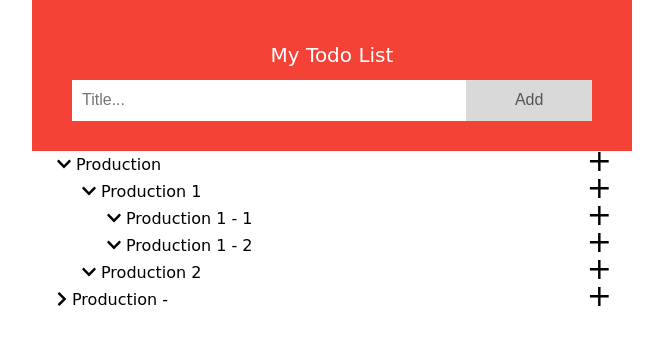
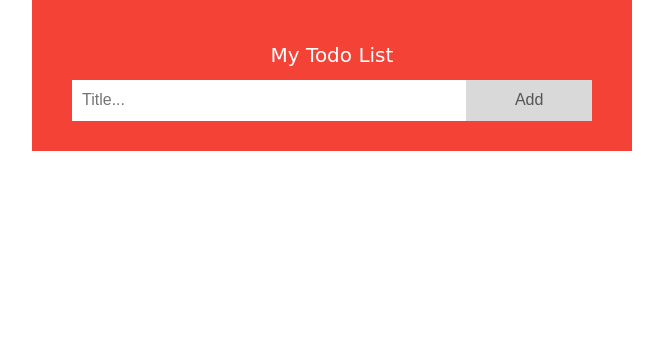
Before and after one commit to vinograd1kaa/todoList-frontend, a React (Create React App) app: page /todo in a window 1280 px wide. Shown: the top 344 px of the page, without its empty margins (308-971 px from the left). Built offline with nearby package versions, Linux system fonts and the light colour scheme.

Commit message:
add TodoItem.jsx actions

```diff
--- a/package.json
+++ b/package.json
@@ -10,6 +10,10 @@
     "@testing-library/jest-dom": "^5.11.9",
     "@testing-library/react": "^11.2.5",
     "@testing-library/user-event": "^12.6.3",
+    "@types/jest": "^29.0.0",
+    "@types/node": "^18.7.14",
+    "@types/react": "^18.0.18",
+    "@types/react-dom": "^18.0.6",
     "axios": "^0.21.1",
     "i18next": "^19.8.7",
     "i18next-browser-languagedetector": "^6.0.1",
@@ -28,6 +32,7 @@
     "styled-components": "^5.2.1",
     "typeface-roboto": "^1.1.13",
     "typeface-source-sans-pro": "^1.1.13",
+    "typescript": "^4.8.2",
     "web-vitals": "^1.1.0"
   },
   "scripts": {
@@ -50,6 +55,7 @@
     ]
   },
   "devDependencies": {
+    "@types/lodash": "^4.14.184",
     "eslint-config-airbnb": "^18.2.1",
     "eslint-config-prettier": "^7.2.0",
     "eslint-plugin-jsx-a11y": "^6.4.1",
--- a/src/containers/Todo/TodoItem.jsx
+++ b/src/containers/Todo/TodoItem.jsx
@@ -22,20 +22,34 @@ const TodoItem = ({ id, title, expanded, subTasks }) => {
     dispatch({ type: 'TOGGLE_ITEM', payload: { id } });
   };
 
-  useEffect(() => {
-    function handleClickOutside(event) {
-      if (isEditing && inputRef.current && !inputRef.current.contains(event.target)) {
+  function handleClickOutside(event) {
+    if (isEditing && inputRef.current && !inputRef.current.contains(event.target)) {
+      setIsEditing(false);
+      dispatch({ type: 'EDIT_TODO_TITLE', payload: { id, title: newTitle } });
+    }
+
+    if (isAddingSubItem && inputRef.current && !inputRef.current.contains(event.target)) {
+      setIsAddingSubItem(false);
+      setNewSubItemTitle('');
+      dispatch({ type: 'ADD_TODO', payload: { parentId: id, title: newSubItemTitle } });
+    }
+  }
+
+  const handleKeyDown = (event) => {
+    if (event.keyCode === 13) {
+      if (isEditing) {
         setIsEditing(false);
         dispatch({ type: 'EDIT_TODO_TITLE', payload: { id, title: newTitle } });
       }
-
-      if (isAddingSubItem && inputRef.current && !inputRef.current.contains(event.target)) {
+      if (isAddingSubItem) {
         setIsAddingSubItem(false);
         setNewSubItemTitle('');
         dispatch({ type: 'ADD_TODO', payload: { parentId: id, title: newSubItemTitle } });
       }
     }
+  };
 
+  useEffect(() => {
     document.addEventListener('mousedown', handleClickOutside);
 
     return () => {
@@ -49,6 +63,7 @@ const TodoItem = ({ id, title, expanded, subTasks }) => {
         <input
           ref={inputRef}
           value={newTitle}
+          onKeyDown={handleKeyDown}
           onChange={({ target }) => setNewTitle(target.value)}
           autoFocus
         />
@@ -91,6 +106,7 @@ const TodoItem = ({ id, title, expanded, subTasks }) => {
             style={{ marginLeft: '25px' }}
             autoFocus
             value={newSubItemTitle}
+            onKeyDown={handleKeyDown}
             onChange={({ target }) => setNewSubItemTitle(target.value)}
           />
         )}
--- a/src/reducers/todo/index.js
+++ /dev/null
@@ -1,99 +0,0 @@
-import { uniqueId } from 'lodash';
-
-const initialState = {
-  items: [
-    {
-      title: 'Production',
-      checked: false,
-      id: uniqueId(),
-      isEditing: false,
-      expanded: true,
-      subTasks: [
-        {
-          title: 'Production 1',
-          checked: false,
-          id: uniqueId(),
-          isEditing: false,
-          expanded: true,
-          subTasks: [
-            {
-              title: 'Production 1 - 1',
-              checked: false,
-              id: uniqueId(),
-              isEditing: false,
-              expanded: true,
-              subTasks: [],
-            },
-            {
-              title: 'Production 1 - 2',
-              checked: false,
-              id: uniqueId(),
-              isEditing: false,
-              expanded: true,
-              subTasks: [],
-            },
-          ],
-        },
-        {
-          title: 'Production 2',
-          checked: false,
-          id: uniqueId(),
-          isEditing: false,
-          expanded: true,
-          subTasks: [],
-        },
-      ],
-    },
-    { title: 'Production -', checked: false, id: uniqueId(), isEditing: false, subTasks: [] },
-  ],
-};
-
-const collect = (arr, result = []) => {
-  arr.forEach((prop) => {
-    result.push(prop);
-    collect(prop.subTasks, result);
-  });
-  return result;
-};
-
-export default function todoReducer(state = initialState, { type, payload }) {
-  switch (type) {
-    case 'ADD_TODO': {
-      const newTodo = {
-        id: uniqueId(),
-        title: payload.title,
-        isEditing: false,
-        expanded: true,
-        checked: false,
-        subTasks: [],
-      };
-
-      if (!payload.parentId) {
-        return { items: [...state.items, newTodo] };
-      }
-
-      const todosFlat = collect(state.items);
-      const todo = todosFlat.find((item) => item.id === payload.parentId);
-      todo.subTasks = [newTodo, ...todo.subTasks];
-      todo.expanded = true;
-
-      return { items: [...state.items] };
-    }
-    case 'TOGGLE_ITEM': {
-      const todosFlat = collect(state.items);
-      const todo = todosFlat.find((item) => item.id === payload.id);
-      todo.expanded = !todo.expanded;
-
-      return { items: [...state.items] };
-    }
-    case 'EDIT_TODO_TITLE': {
-      const todosFlat = collect(state.items);
-      const todo = todosFlat.find((item) => item.id === payload.id);
-      todo.title = payload.title;
-
-      return { items: [...state.items] };
-    }
-    default:
-      return state;
-  }
-}
--- /dev/null
+++ b/src/reducers/todo/index.ts
@@ -0,0 +1,71 @@
+import { uniqueId } from 'lodash';
+
+interface Todo {
+  title: string;
+  checked: boolean;
+  id: string;
+  isEditing: boolean;
+  expanded: boolean;
+  subTasks: Todo[];
+}
+
+const initialState = {
+  items: [],
+};
+
+const collect = (arr: Array<Todo>, result = []) => {
+  arr.forEach((prop: Todo) => {
+    // @ts-ignore
+    result.push(prop);
+    collect(prop.subTasks, result);
+  });
+  return result;
+};
+
+export default function todoReducer(
+  state = initialState,
+  { type, payload }: { type: string; payload: any },
+) {
+  switch (type) {
+    case 'ADD_TODO': {
+      const newTodo: Todo = {
+        id: uniqueId(),
+        title: payload.title,
+        isEditing: false,
+        expanded: true,
+        checked: false,
+        subTasks: [],
+      };
+
+      if (!payload.parentId) {
+        return { items: [...state.items, newTodo] };
+      }
+
+      const todosFlat = collect(state.items);
+      const todo: Todo | any = todosFlat.find((item: Todo) => item.id === payload.parentId);
+
+      if (todo) {
+        todo.subTasks = [newTodo, ...todo.subTasks];
+        todo.expanded = true;
+      }
+
+      return { items: [...state.items] };
+    }
+    case 'TOGGLE_ITEM': {
+      const todosFlat = collect(state.items);
+      const todo: Todo | any = todosFlat.find((item: Todo) => item.id === payload.id);
+      todo.expanded = !todo.expanded;
+
+      return { items: [...state.items] };
+    }
+    case 'EDIT_TODO_TITLE': {
+      const todosFlat = collect(state.items);
+      const todo: Todo | any = todosFlat.find((item: Todo) => item.id === payload.id);
+      todo.title = payload.title;
+
+      return { items: [...state.items] };
+    }
+    default:
+      return state;
+  }
+}
```
Also changed, not shown: 1 other file (tests, documents, lock files or other folders).
